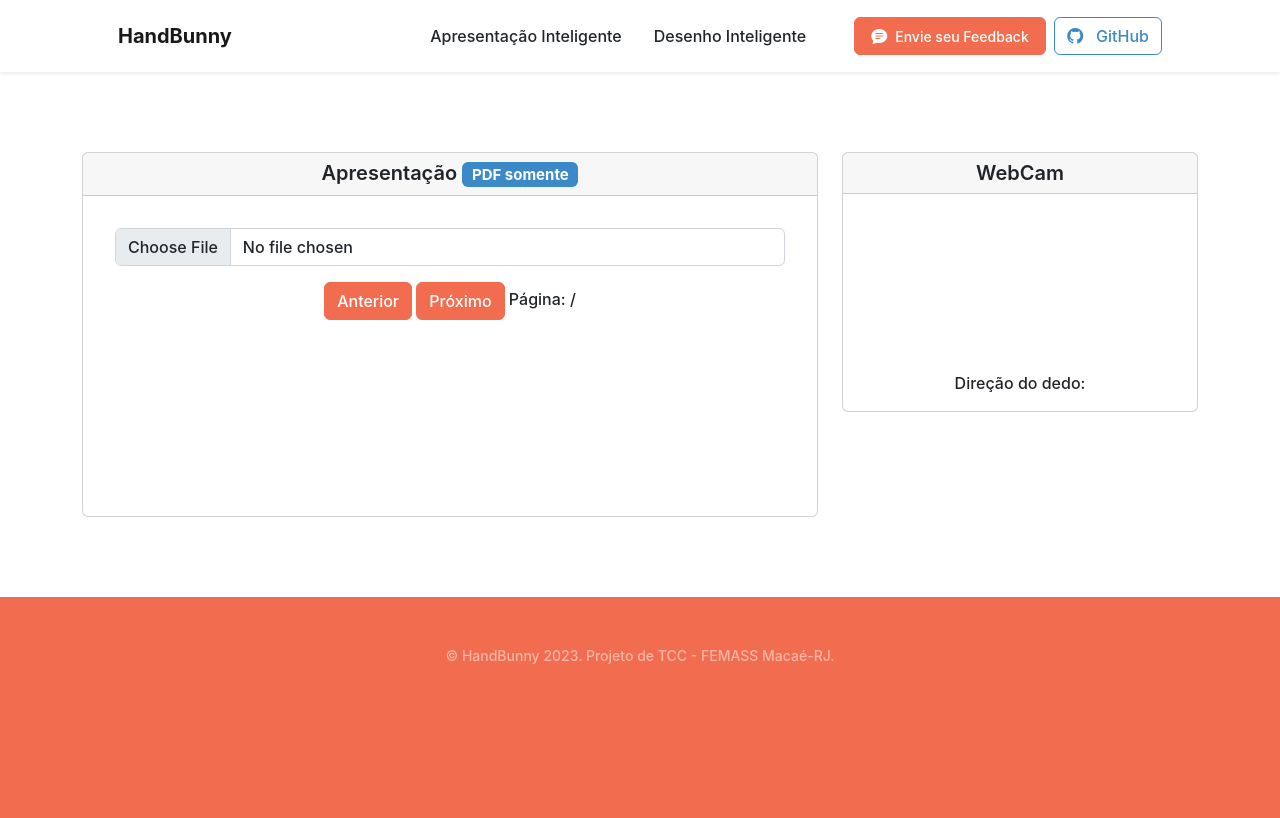
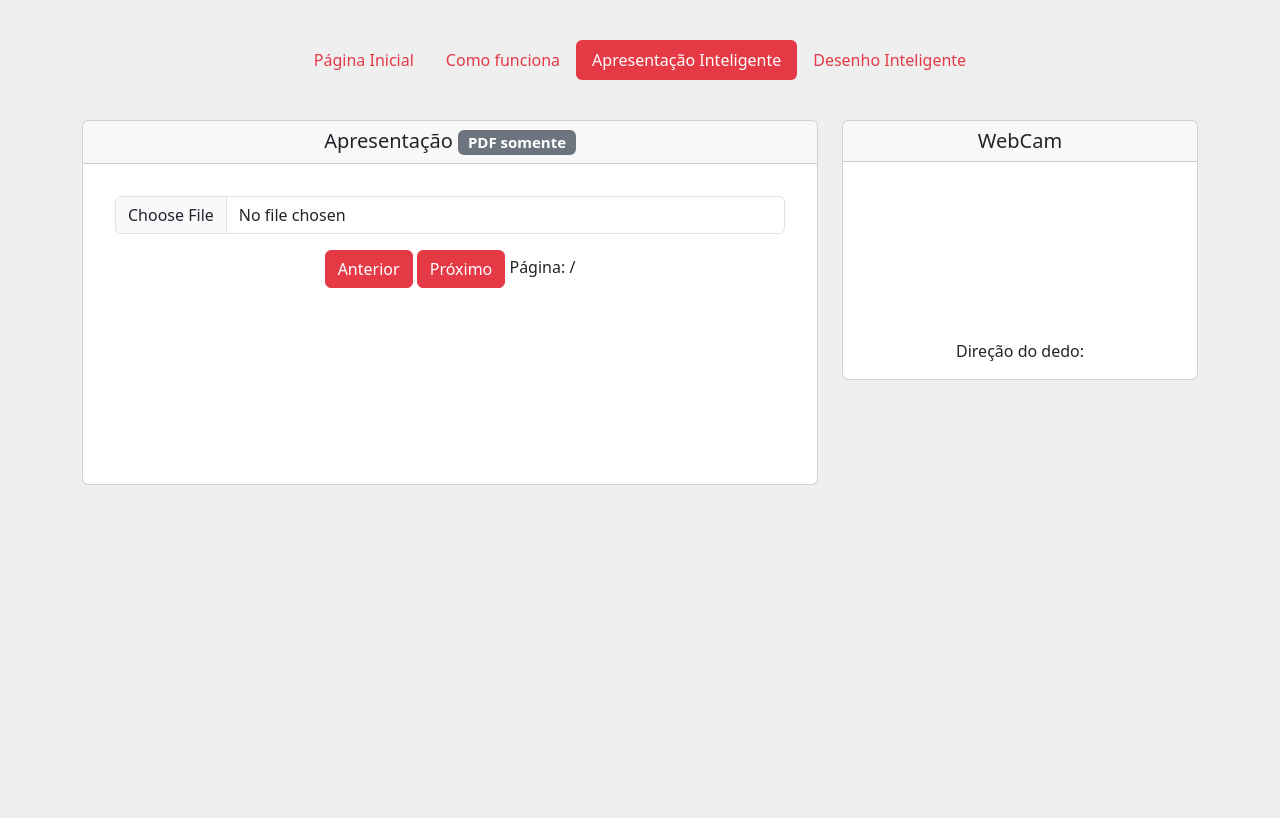
Before and after one commit to keziacamposcs/HandBunny, a website: page slide.html in a window 1280 px wide. Drawn offline with nearby package versions, Linux system fonts and the light colour scheme; a script that the page names is missing; files whose address does not match are found by name.

Commit message:
Update slide.html

```diff
--- a/slide.html
+++ b/slide.html
@@ -7,41 +7,27 @@
     <title>Sistema HandBunny</title>
     <!-- CSS-->
     <link href="css/bootstrap.css" rel="stylesheet">
-    <link href="css/styles.css" rel="stylesheet" />
-    <link rel="stylesheet" href="https://cdn.jsdelivr.net/npm/bootstrap-icons@1.10.5/font/bootstrap-icons.css">
 
 
     <!-- Fim - CSS-->
   </head>
   <body style="background-color: #efefef;">
     <!--Menu-->
-    <nav class="navbar navbar-expand-lg navbar-light fixed-top shadow-sm" id="mainNav">
-      <div class="container px-5">
-          <a class="navbar-brand fw-bold" href="index.html">HandBunny</a>
-          <button class="navbar-toggler" type="button" data-bs-toggle="collapse" data-bs-target="#navbarResponsive" aria-controls="navbarResponsive" aria-expanded="false" aria-label="Toggle navigation">
-              Menu
-              <i class="bi-list"></i>
-          </button>
-          <div class="collapse navbar-collapse" id="navbarResponsive">
-              <ul class="navbar-nav ms-auto me-4 my-3 my-lg-0">
-                  <li class="nav-item"><a class="nav-link me-lg-3" href="slide.html">Apresentação Inteligente</a></li>
-                  <li class="nav-item"><a class="nav-link me-lg-3" href="desenho.html">Desenho Inteligente</a></li>
+    <div class="container">
+      <header class="d-flex justify-content-center py-3 my-4">
+        <ul class="nav nav-pills">
+            <li class="nav-item"><a href="index.html" class="nav-link " aria-current="page">Página Inicial</a></li>
+            <li class="nav-item"><a href="como_funciona.html" class="nav-link ">Como funciona</a></li>
+            <li class="nav-item"><a href="slide.html" class="nav-link active">Apresentação Inteligente</a></li>
+            <li class="nav-item"><a href="desenho.html" class="nav-link">Desenho Inteligente</a></li>
           </ul>
-              <a class="btn btn-primary  px-3 mb-2 mb-lg-0" data-bs-toggle="modal" data-bs-target="#feedbackModal" href="https://forms.gle/H8C5GuPQWMAmDzQ56">
-                <span class="d-flex align-items-center">
-                    <i class="bi-chat-text-fill me-2"></i>
-                    <span class="small">Envie seu Feedback</span>
-                </span>
-            </a>
-            &nbsp;&nbsp;
-            <a class="btn btn-outline-secondary" href="https://github.com/keziacamposcs/HandBunny"> <i class="bi bi-github"></i> &nbsp; GitHub</a>
+        </header>
     </div>
-      </div>
-  </nav>
     <!-- Fim - Menu-->
-    <header class="masthead">
+
     <div class="container text-center">
       <div class="row">
+
 
       <!-- Coluna 1 Slide-->
         <div class="col-sm-8">
@@ -102,20 +88,8 @@
       <!-- Fim - Coluna 2 Cameras-->
 
 
-
-
       </div>
     </div>
-    </header>
-    <footer class="bg-primary text-center py-5">
-      <div class="container px-5">
-          <div class="text-white-50 small">
-              <div class="mb-2">&copy; HandBunny 2023. Projeto de TCC - FEMASS Macaé-RJ.</div>
-          </div>
-      </div>
-  </footer>
-  <footer class="bg-primary text-center py-5">
-  </footer>
 <!-- Javascript-->
     <!-- Mediapipe-->
       <script src="https://cdn.jsdelivr.net/npm/@mediapipe/camera_utils/camera_utils.js" crossorigin="anonymous"></script>
```
Lines whose indentation alone changed are shown as unchanged.
